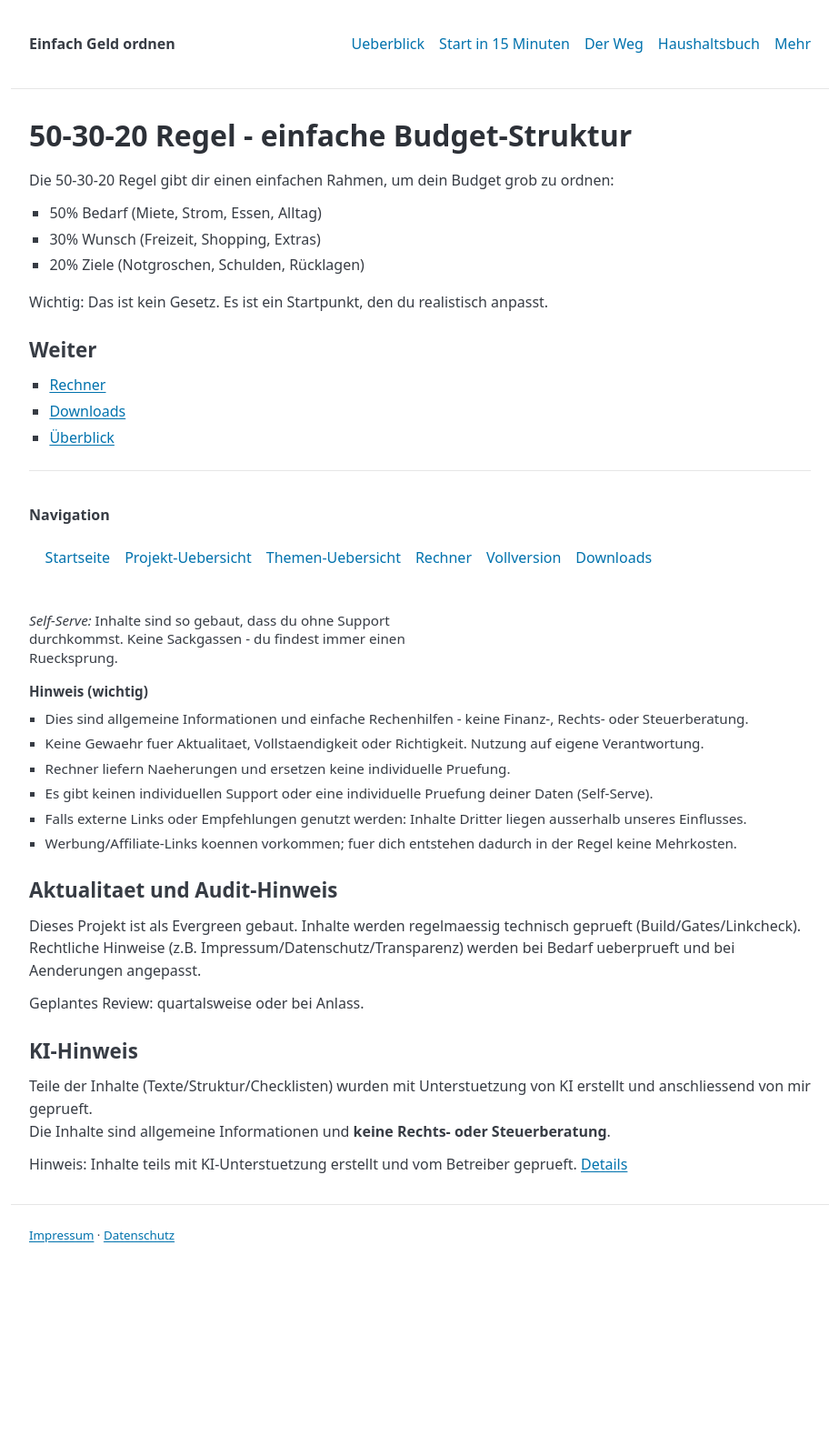
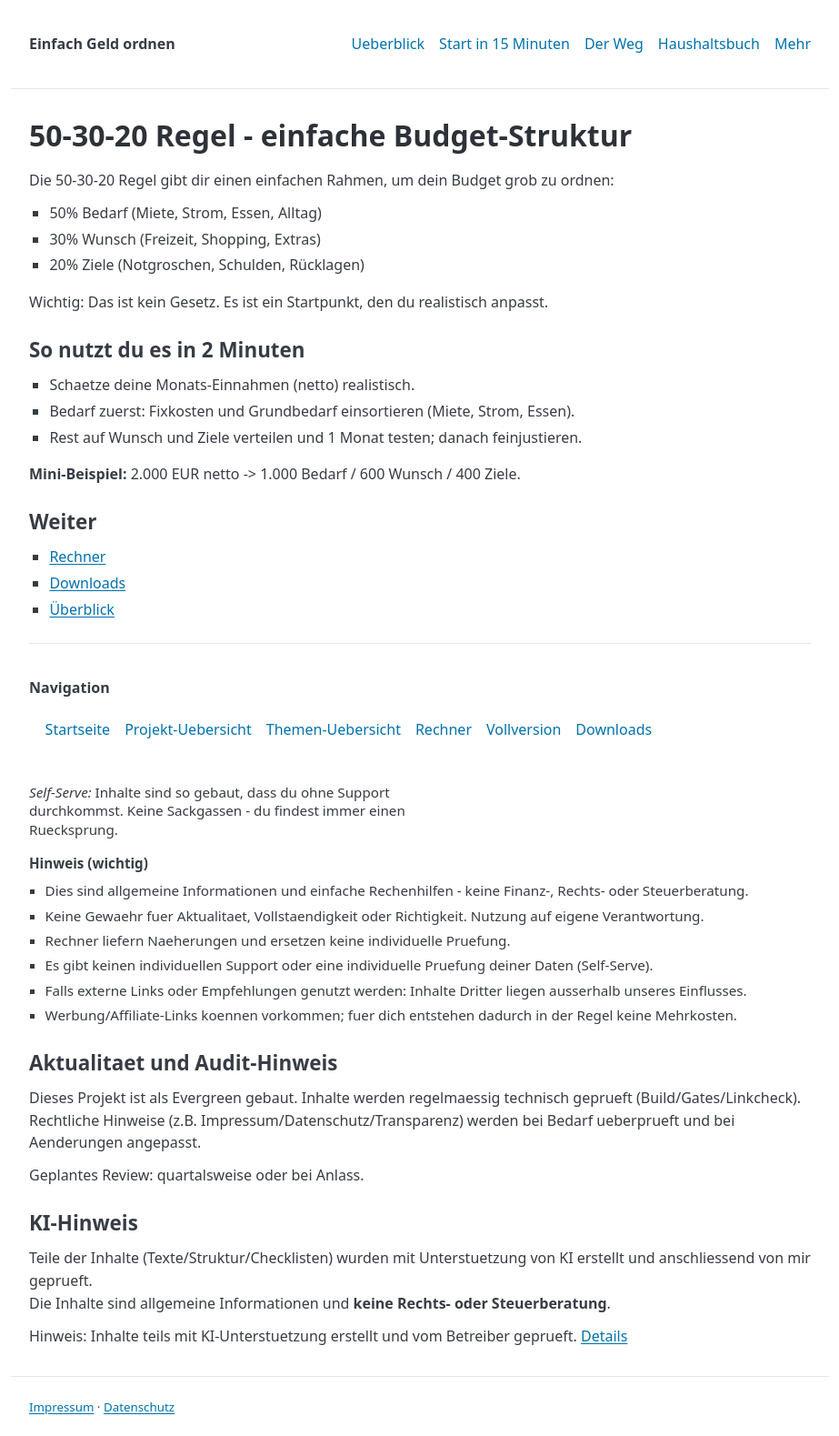
Before and after one commit to gluecklich-tools/einfach-geld-ordnen, a Jekyll site: the page built from pillar/50-30-20.md, in a window 1280 px wide. Shown: the whole page at 91% size, without its empty margins (178-1101 px from the left). Built offline with Jekyll 4.4.1, drawn with Linux system fonts in a browser that asks for light colours; before the commit the page ends 1389 px from its top, so only the background shows below that.

Commit message:
Klaus-Run: automated gates + push 2026-02-23 10:40

```diff
--- a/pillar/50-30-20.md
+++ b/pillar/50-30-20.md
@@ -13,6 +13,15 @@ Die 50-30-20 Regel gibt dir einen einfachen Rahmen, um dein Budget grob zu ordne
 - 20% Ziele (Notgroschen, Schulden, Rücklagen)
 
 Wichtig: Das ist kein Gesetz. Es ist ein Startpunkt, den du realistisch anpasst.
+## So nutzt du es in 2 Minuten
+
+- Schaetze deine Monats-Einnahmen (netto) realistisch.
+- Bedarf zuerst: Fixkosten und Grundbedarf einsortieren (Miete, Strom, Essen).
+- Rest auf Wunsch und Ziele verteilen und 1 Monat testen; danach feinjustieren.
+
+**Mini-Beispiel:** 2.000 EUR netto -> 1.000 Bedarf / 600 Wunsch / 400 Ziele.
+
+
 ## Weiter
 - [Rechner]({{ site.baseurl }}/seiten/rechner-uebersicht.html)
 - [Downloads]({{ site.baseurl }}/seiten/downloads.html)
```
Also changed, not shown: sitemap.xml (+1 -1 lines).
